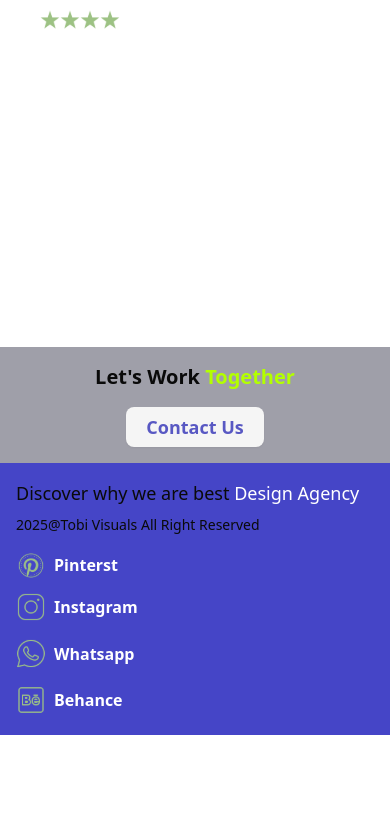
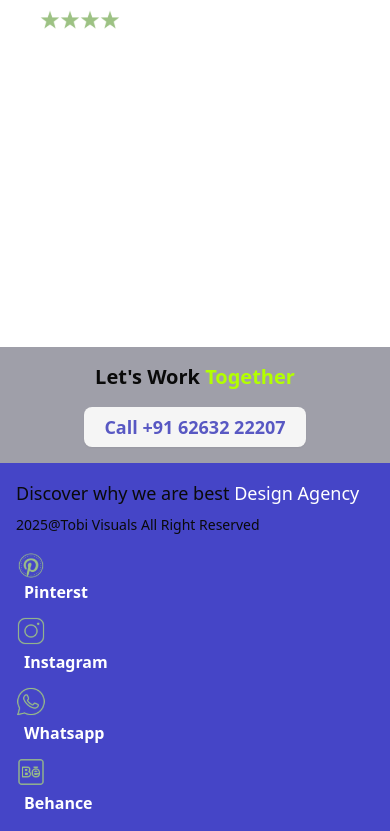
Before and after one commit to AnshSonone/Harsh-Creative, a Next.js app: page / in a window 390 px wide. Shown: the part 4226-5057 px from the top of the page. Before the commit the page ends 4961 px from the top, so only its background shows below. Built offline with nearby package versions, Linux system fonts and the light colour scheme.

Commit message:
add links to footer & phone no.

```diff
--- a/src/components/Footer.tsx
+++ b/src/components/Footer.tsx
@@ -1,21 +1,24 @@
 import React from 'react'
 import { Button } from './ui/button'
 import Image from 'next/image'
+import Link from 'next/link'
 
 const Footer = () => {
 
     const socialLinks = [
-        {icon: "/pinterst.svg", social: "Pinterst"},
-        {icon: "/instagram.svg", social: "Instagram"},
-        {icon: "/whatsapp.svg", social: "Whatsapp"},
-        {icon: "/be.svg", social: "Behance"},
+        { icon: "/pinterst.svg", social: "Pinterst", link: "https://www.pinterest.com/tobivisual01/?invite_code=174a809d6abe49bc912f288ad4e462c2&sender=1029143089757033614" },
+        { icon: "/instagram.svg", social: "Instagram", link: "https://www.instagram.com/tobi_visual_/?igsh=MWMycWFoYTYyb2s5bA%3D%3D#" },
+        { icon: "/whatsapp.svg", social: "Whatsapp", link: "https://wa.me/916263222207" },
+        { icon: "/be.svg", social: "Behance", link: "https://www.behance.net/gallery/220823141/Portfolio?fbclid=PAY2xjawI4wNFleHRuA2FlbQIxMQABpi2p70YgPmNS1zOdI0NVX9RwqfjIxjKrSfoK4fs9_Nig0IqdhR-LX_BYWA_aem_CJ1qm8Jh2BHETm9y3i8HEA" },
     ]
 
     return (
         <div className=''>
             <div className='bg-zinc-400 flex flex-col space-y-4 items-center py-4'>
                 <h2 className='text-xl font-bold'>Let&apos;s Work <span className='text-[#b3ff00]'>Together</span></h2>
-            <Button variant="secondary" size="lg" className='text-lg md:text-xl text-[#5858c3] font-bold p-5 cursor-pointer'>Contact Us</Button>
+                <Link href="tel: +62632 22207">
+                    <Button variant="secondary" size="lg" className='text-lg md:text-xl text-[#5858c3] font-bold p-5 cursor-pointer'>Call +91 62632 22207</Button>
+                </Link>
             </div>
             <div className='bg-[#4545c7] space-y-4 p-4'>
                 <div className='space-y-2'>
@@ -26,6 +29,7 @@ const Footer = () => {
                     {
                         socialLinks.map((element, index) => (
                             <div className='flex items-center' key={index}>
+                                <Link href={element.link} target='#'>
                                     <Image
                                         src={element.icon}
                                         width={30}
@@ -34,6 +38,7 @@ const Footer = () => {
                                         loading='lazy'
                                     />
                                     <span className='mx-2 text-white font-bold'>{element.social}</span>
+                                </Link>
                             </div>
                         ))
                     }
```
Lines whose indentation alone changed are shown as unchanged.
